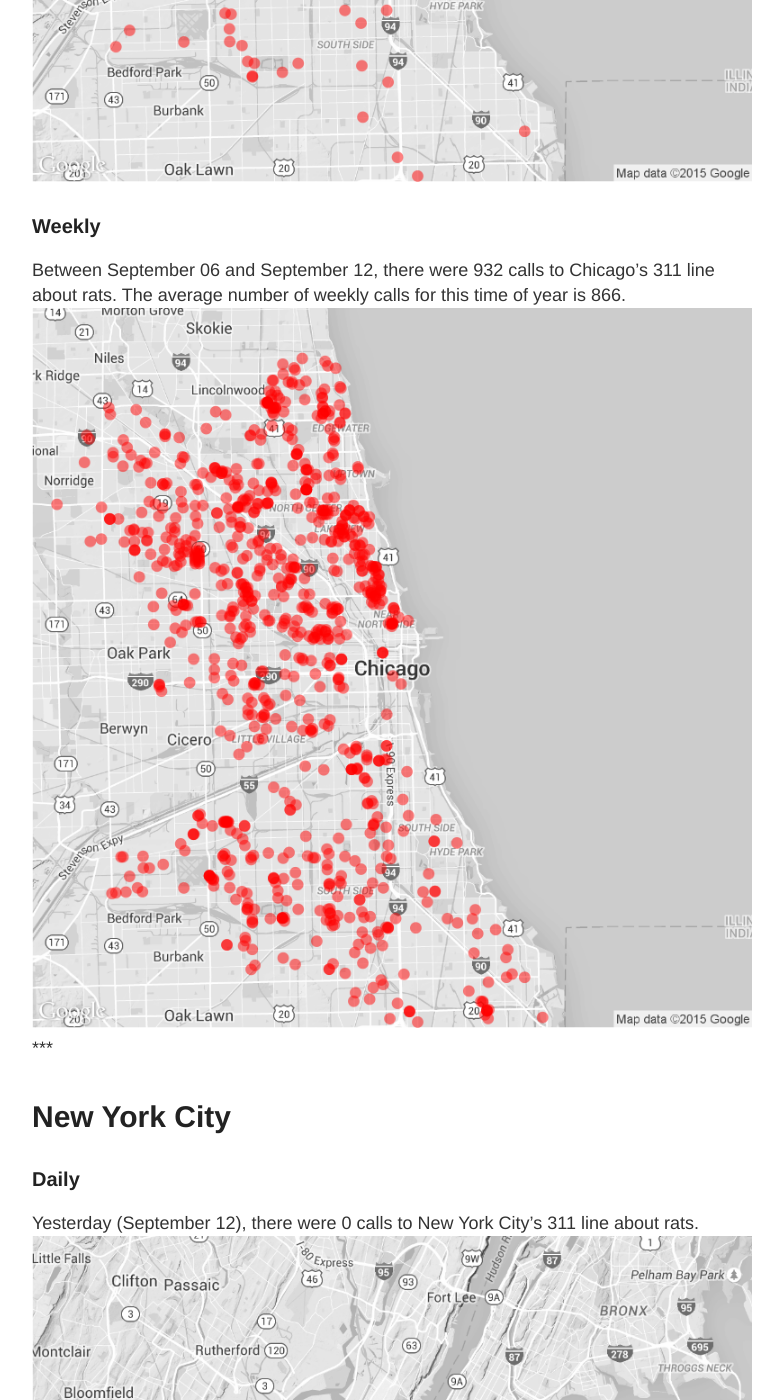
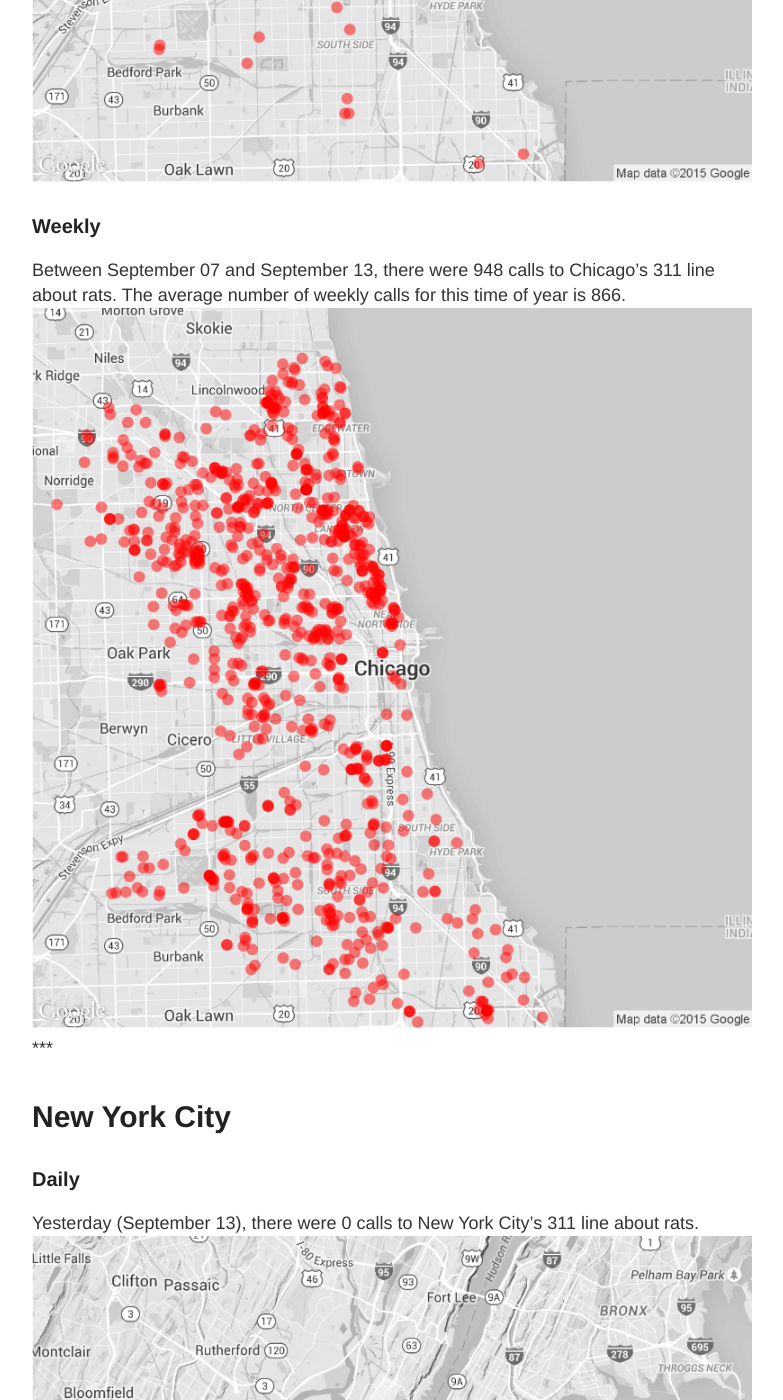
Before and after one commit to DanielHadley/ratmaps, a Jekyll site: the page built from daily.md, in a window 1280 px wide and 1400 px high, scrolled down 1033 px. Shown: the whole window, without its empty margins (248-1031 px from the left). Built offline with Jekyll 4.4.1, drawn with Linux system fonts in a browser that asks for light colours; comment, search, counter and statistics services are not loaded; some of the changed text lies outside the part shown.

Commit message:
Daily Maps

```diff
--- a/daily.md
+++ b/daily.md
@@ -15,22 +15,22 @@ tags: Chicago NYC weekly daily rats
 
 ### Daily
 
-Yesterday (September 12), there were 68 calls to Chicago's 311 line about rats.
+Yesterday (September 13), there were 53 calls to Chicago's 311 line about rats.
 ![Chicago rat calls to 311 weekly map]({{ site.cityimages }}/daily/Chicago_Rat_Map_Daily.png)
 
 ### Weekly
-Between September 06 and September 12, there were 932 calls to Chicago's 311 line about rats. The average number of weekly calls for this time of year is 866.
+Between September 07 and September 13, there were 948 calls to Chicago's 311 line about rats. The average number of weekly calls for this time of year is 866.
 ![Chicago rat calls to 311 weekly map]({{ site.cityimages }}/daily/Chicago_Rat_Map_Weekly.png)
 ***
 # New York City <a id="nyc"><a>
 
 ### Daily
 
-Yesterday (September 12), there were 0 calls to New York City's 311 line about rats.
+Yesterday (September 13), there were 0 calls to New York City's 311 line about rats.
 ![NYC rat calls to 311 weekly map]({{ site.cityimages }}/daily/NYC_Rat_Map_Daily.png)
 
 ### Weekly
-Between September 06 and September 12, there were 0 calls to New York City's 311 line about rats. The average number of weekly calls for this time of year is 250.
+Between September 07 and September 13, there were 0 calls to New York City's 311 line about rats. The average number of weekly calls for this time of year is 250.
 ![NYC rat calls to 311 weekly map]({{ site.cityimages }}/daily/NYC_Rat_Map_Weekly.png)
 
 Each red dot represents one call about a rat seen in that location. The dots are transparent, so multiple calls from one location will be seen as a solid dot. The usual caveats apply: more calls do not necessarily mean that there are more rats in that location than other parts of the city. A cluster of dots could indicate that one resident is unusually vocal about rodents in his or her neighborhood. Also, more densely populated neighborhoods tend to make more calls to 311.
```
Also changed, not shown: images/pages/daily/Chicago_Rat_Map_Daily.png, images/pages/daily/Chicago_Rat_Map_Weekly.png, images/pages/daily/NYC_Rat_Map_Daily.png, images/pages/daily/NYC_Rat_Map_Weekly.png.
